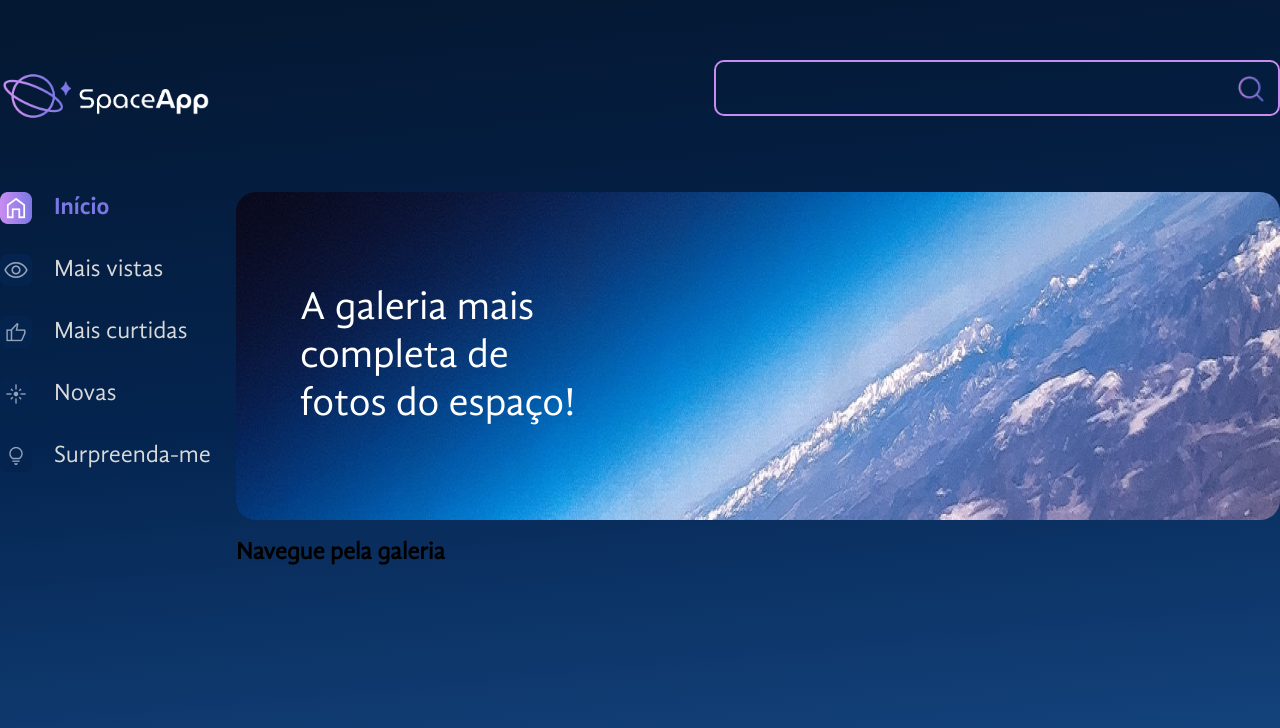
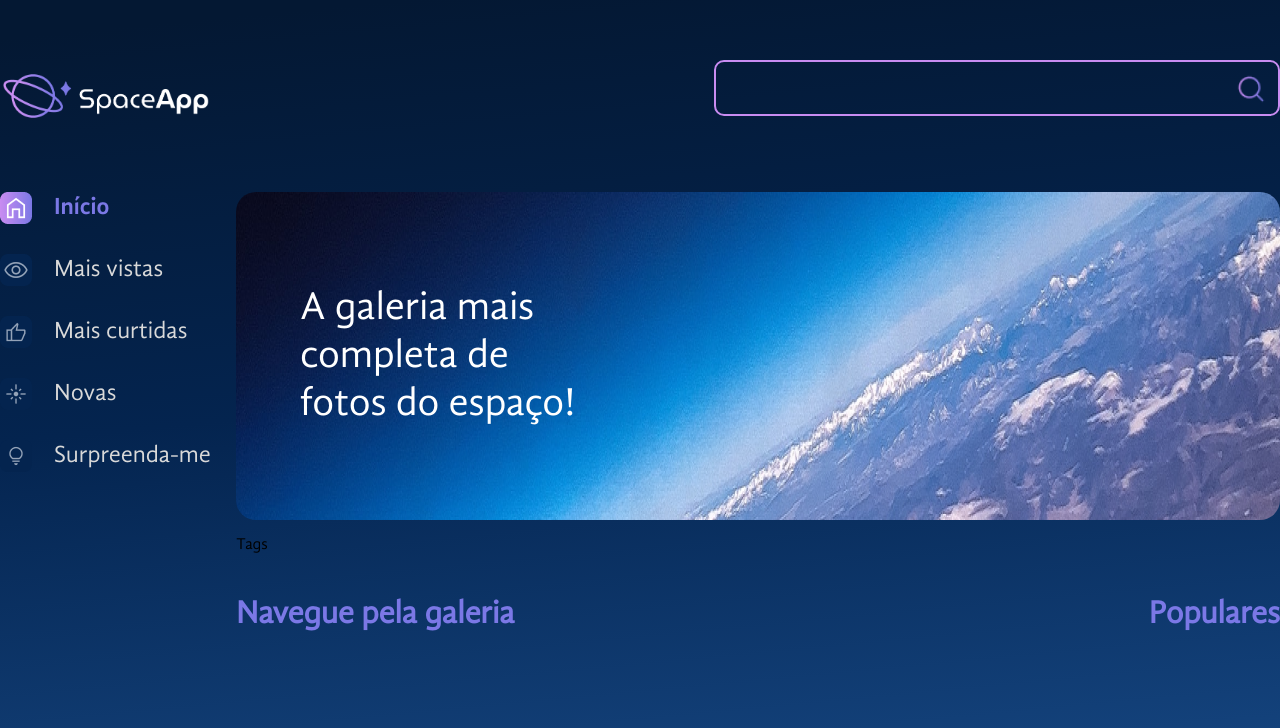
Before and after one commit to FelipeSuriz/space-app, a React (Vite) app: page / in a window 1280 px wide. Shown: the top 728 px of the page. Built offline with nearby package versions, Linux system fonts and the light colour scheme.

Commit message:
Estruturando a galeria

```diff
--- /dev/null
+++ b/src/componentes/Galeria/Populares/index.jsx
@@ -0,0 +1,9 @@
+import Titulo from "../../Titulo"
+
+const Populares = () => {
+    return (
+        <Titulo $alinhamento='center'>Populares</Titulo>
+    )
+}
+
+export default Populares
--- /dev/null
+++ b/src/componentes/Galeria/Tags/index.jsx
@@ -0,0 +1,7 @@
+const Tags = () => {
+    return (
+        <p>Tags</p>
+    )
+}
+
+export default Tags
--- a/src/componentes/Galeria/index.jsx
+++ b/src/componentes/Galeria/index.jsx
@@ -1,6 +1,27 @@
+import { styled } from "styled-components"
+import Titulo from "../Titulo"
+import Tags from "./Tags"
+import Populares from "./Populares"
+
+const GaleriaContainer = styled.div`
+    display: flex;
+`
+
+const SecaoFluida = styled.section`
+    flex-grow: 1;
+`
+
 const Galeria = () => {
     return (
-        <h2>Navegue pela galeria</h2>
+        <>
+            <Tags />
+            <GaleriaContainer>
+                <SecaoFluida>
+                    <Titulo>Navegue pela galeria</Titulo>
+                </SecaoFluida>
+                <Populares />
+            </GaleriaContainer>
+        </>
     )
 }
 
--- /dev/null
+++ b/src/componentes/Titulo/index.jsx
@@ -0,0 +1,9 @@
+import { styled } from "styled-components"
+
+const Titulo = styled.h2`
+    color: #7B78E6;
+    font-size: 32px;
+    text-align: ${props => props.$alinhamento ? props.$alinhamento : 'left'};
+`
+
+export default Titulo
```
